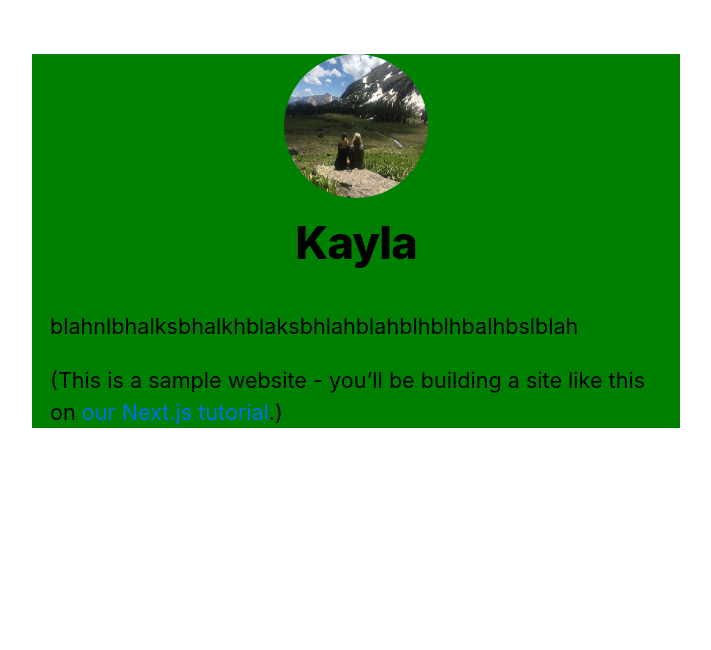
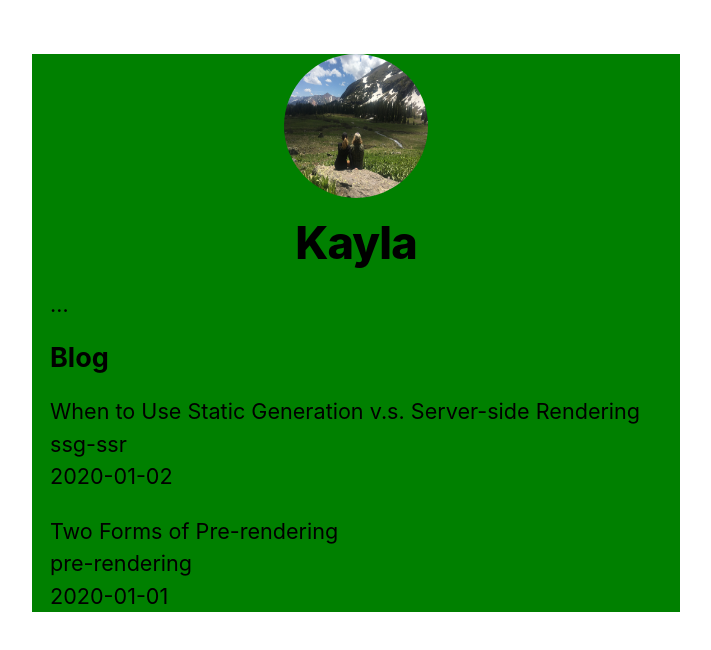
Before and after one commit to blackmacaroon/blahg, a Next.js app: page / in a window 1280 px wide. Shown: the top 650 px of the page, without its empty margins (284-995 px from the left). Built offline with nearby package versions, Linux system fonts and the light colour scheme.

Commit message:
create dynamic post id pages

```diff
--- /dev/null
+++ b/lib/posts.js
@@ -0,0 +1,74 @@
+import fs from 'fs'
+import path from 'path'
+import matter from 'gray-matter'
+
+const postsDirectory = path.join(process.cwd(), 'posts')
+
+export function getSortedPostsData() {
+  // Get file names under /posts
+  const fileNames = fs.readdirSync(postsDirectory)
+  const allPostsData = fileNames.map(fileName => {
+    // Remove ".md" from file name to get id
+    const id = fileName.replace(/\.md$/, '')
+
+    // Read markdown file as string
+    const fullPath = path.join(postsDirectory, fileName)
+    const fileContents = fs.readFileSync(fullPath, 'utf8')
+
+    // Use gray-matter to parse the post metadata section
+    const matterResult = matter(fileContents)
+
+    // Combine the data with the id
+    return {
+      id,
+      ...matterResult.data
+    }
+  })
+  // Sort posts by date
+  return allPostsData.sort((a, b) => {
+    if (a.date < b.date) {
+      return 1
+    } else {
+      return -1
+    }
+  })
+}
+
+export function getAllPostIds() {
+    const fileNames = fs.readdirSync(postsDirectory)
+
+    // Returns an array that looks like this:
+    // [
+    //   {
+    //     params: {
+    //       id: 'ssg-ssr'
+    //     }
+    //   },
+    //   {
+    //     params: {
+    //       id: 'pre-rendering'
+    //     }
+    //   }
+    // ]
+    return fileNames.map(fileName => {
+      return {
+        params: {
+          id: fileName.replace(/\.md$/, '')
+        }
+      }
+    })
+  }
+
+  export function getPostData(id) {
+    const fullPath = path.join(postsDirectory, `${id}.md`)
+    const fileContents = fs.readFileSync(fullPath, 'utf8')
+
+    // Use gray-matter to parse the post metadata section
+    const matterResult = matter(fileContents)
+
+    // Combine the data with the id
+    return {
+      id,
+      ...matterResult.data
+    }
+  }
--- a/package.json
+++ b/package.json
@@ -8,6 +8,7 @@
     "start": "next start"
   },
   "dependencies": {
+    "gray-matter": "^4.0.2",
     "next": "9.4.4",
     "react": "16.13.1",
     "react-dom": "16.13.1",
--- a/pages/index.js
+++ b/pages/index.js
@@ -1,19 +1,37 @@
 import Head from 'next/head'
 import Layout, { siteTitle } from '../components/layout'
 import utilStyles from '../styles/utils.module.css'
+import { getSortedPostsData } from '../lib/posts'
 
-export default function Home() {
+export async function getStaticProps() {
+  const allPostsData = getSortedPostsData()
+  return {
+    props: {
+      allPostsData
+    }
+  }
+}
+
+export default function Home({ allPostsData }) {
 return (
   <Layout home>
     <Head>
         <title>{siteTitle}</title>
     </Head>
-      <section className={utilStyles.headingMd}>
-        <p>blahnlbhalksbhalkhblaksbhlahblahblhblhbalhbslblah</p>
-        <p>
-          (This is a sample website - you’ll be building a site like this on{' '}
-          <a href="https://nextjs.org/learn">our Next.js tutorial</a>.)
-        </p>
+    <section className={utilStyles.headingMd}>…</section>
+    <section className={`${utilStyles.headingMd} ${utilStyles.padding1px}`}>
+      <h2 className={utilStyles.headingLg}>Blog</h2>
+      <ul className={utilStyles.list}>
+        {allPostsData.map(({ id, date, title }) => (
+          <li className={utilStyles.listItem} key={id}>
+            {title}
+            <br />
+            {id}
+            <br />
+            {date}
+          </li>
+        ))}
+      </ul>
     </section>
   </Layout>
 )
--- /dev/null
+++ b/posts/pre-rendering.md
@@ -0,0 +1,11 @@
+---
+title: 'Two Forms of Pre-rendering'
+date: '2020-01-01'
+---
+
+Next.js has two forms of pre-rendering: **Static Generation** and **Server-side Rendering**. The difference is in **when** it generates the HTML for a page.
+
+- **Static Generation** is the pre-rendering method that generates the HTML at **build time**. The pre-rendered HTML is then _reused_ on each request.
+- **Server-side Rendering** is the pre-rendering method that generates the HTML on **each request**.
+
+Importantly, Next.js lets you **choose** which pre-rendering form to use for each page. You can create a "hybrid" Next.js app by using Static Generation for most pages and using Server-side Rendering for others.
--- /dev/null
+++ b/posts/ssg-ssr.md
@@ -0,0 +1,19 @@
+---
+title: 'When to Use Static Generation v.s. Server-side Rendering'
+date: '2020-01-02'
+---
+
+We recommend using **Static Generation** (with and without data) whenever possible because your page can be built once and served by CDN, which makes it much faster than having a server render the page on every request.
+
+You can use Static Generation for many types of pages, including:
+
+- Marketing pages
+- Blog posts
+- E-commerce product listings
+- Help and documentation
+
+You should ask yourself: "Can I pre-render this page **ahead** of a user's request?" If the answer is yes, then you should choose Static Generation.
+
+On the other hand, Static Generation is **not** a good idea if you cannot pre-render a page ahead of a user's request. Maybe your page shows frequently updated data, and the page content changes on every request.
+
+In that case, you can use **Server-Side Rendering**. It will be slower, but the pre-rendered page will always be up-to-date. Or you can skip pre-rendering and use client-side JavaScript to populate data.
```
Also changed, not shown: pages/posts/[id].js (added, +31 -0 lines), pages/posts/first-post.js (deleted, +0 -19 lines), 1 other file (tests, documents, lock files or other folders). Lines whose indentation alone changed are shown as unchanged.
